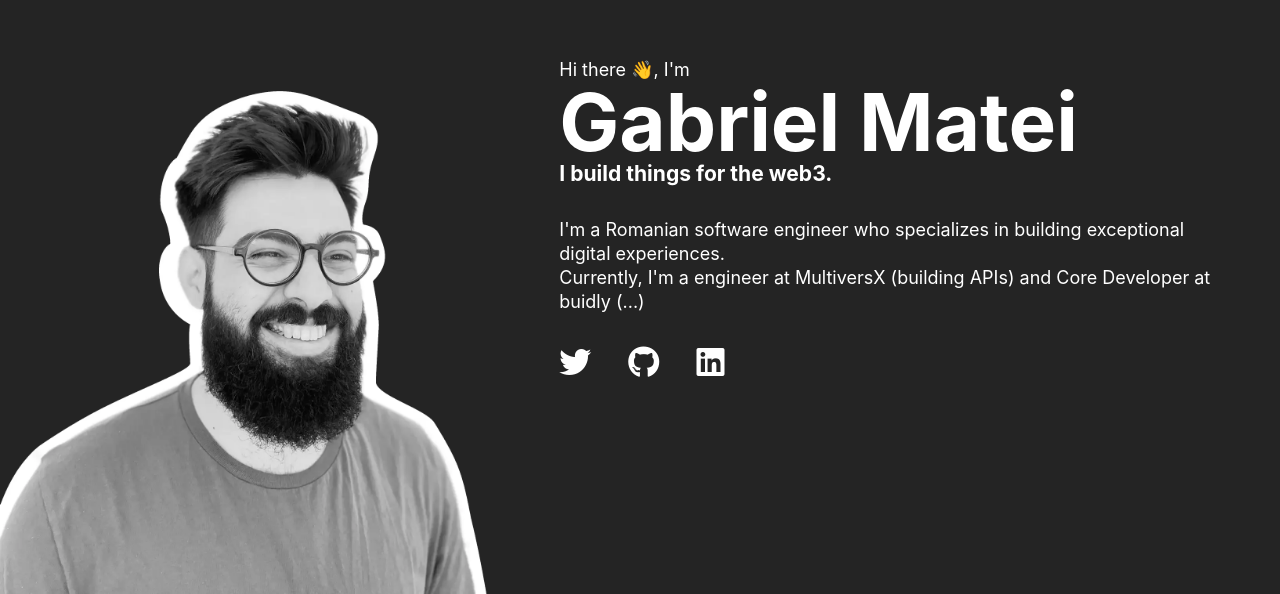
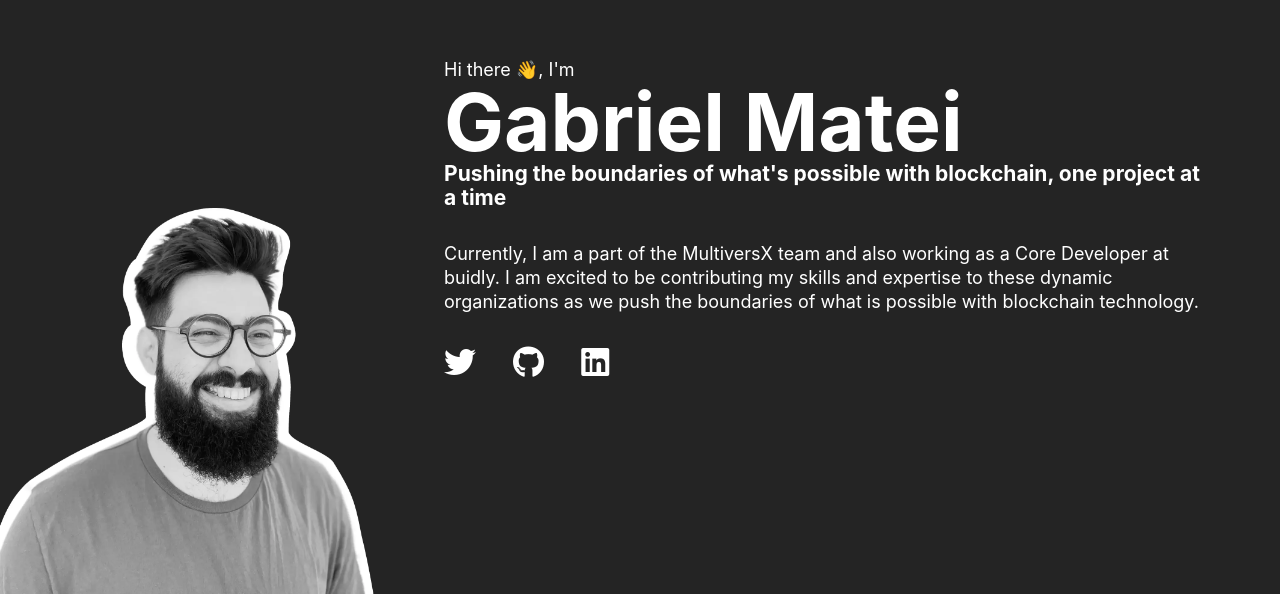
Before and after one commit to gabrielmatei/gabrielmatei.github.io, a website built with Vite: page index.html in a window 1280 px wide. Shown: the part 206-800 px from the top of the page. Built offline with nearby package versions, Linux system fonts and the light colour scheme.

Commit message:
add texts

```diff
--- a/index.html
+++ b/index.html
@@ -23,18 +23,21 @@
       <div class="hero mb-2">
         <p>Hi there 👋, I'm</p>
         <h1>Gabriel Matei</h1>
-        <h3>I build things for the web3.</h3>
+        <h3>Pushing the boundaries of what's possible with blockchain, one project at a time</h3>
       </div>
 
       <div class="description mb-2">
-        <p>I'm a Romanian software engineer who specializes in building exceptional digital experiences.</p>
-        <p>Currently, I'm a engineer at MultiversX (building APIs) and Core Developer at buidly (...)</p>
+        <p>Currently, I am a part of the MultiversX team and also working as a Core Developer at buidly. I am excited to
+          be contributing my skills and expertise to these dynamic organizations as we push the boundaries of what is
+          possible with blockchain technology.
+        </p>
       </div>
 
       <div class="social">
         <a href="https://twitter.com/gabrielvmatei" target="_blank"><i class="fa-brands fa-twitter"></i></a>
         <a href="https://github.com/gabrielmatei" target="_blank"><i class="fa-brands fa-github"></i></a>
-        <a href="https://www.linkedin.com/in/mateigabriel/" target="_blank"><i class="fa-brands fa-linkedin"></i></i></a>
+        <a href="https://www.linkedin.com/in/mateigabriel/" target="_blank"><i
+            class="fa-brands fa-linkedin"></i></i></a>
       </div>
     </div>
   </main>
--- a/src/style.css
+++ b/src/style.css
@@ -51,6 +51,7 @@ p {
   box-sizing: border-box;
   padding: 4rem;
   min-height: 600px;
+  max-width: 900px;
 }
 
 .profile {
```
